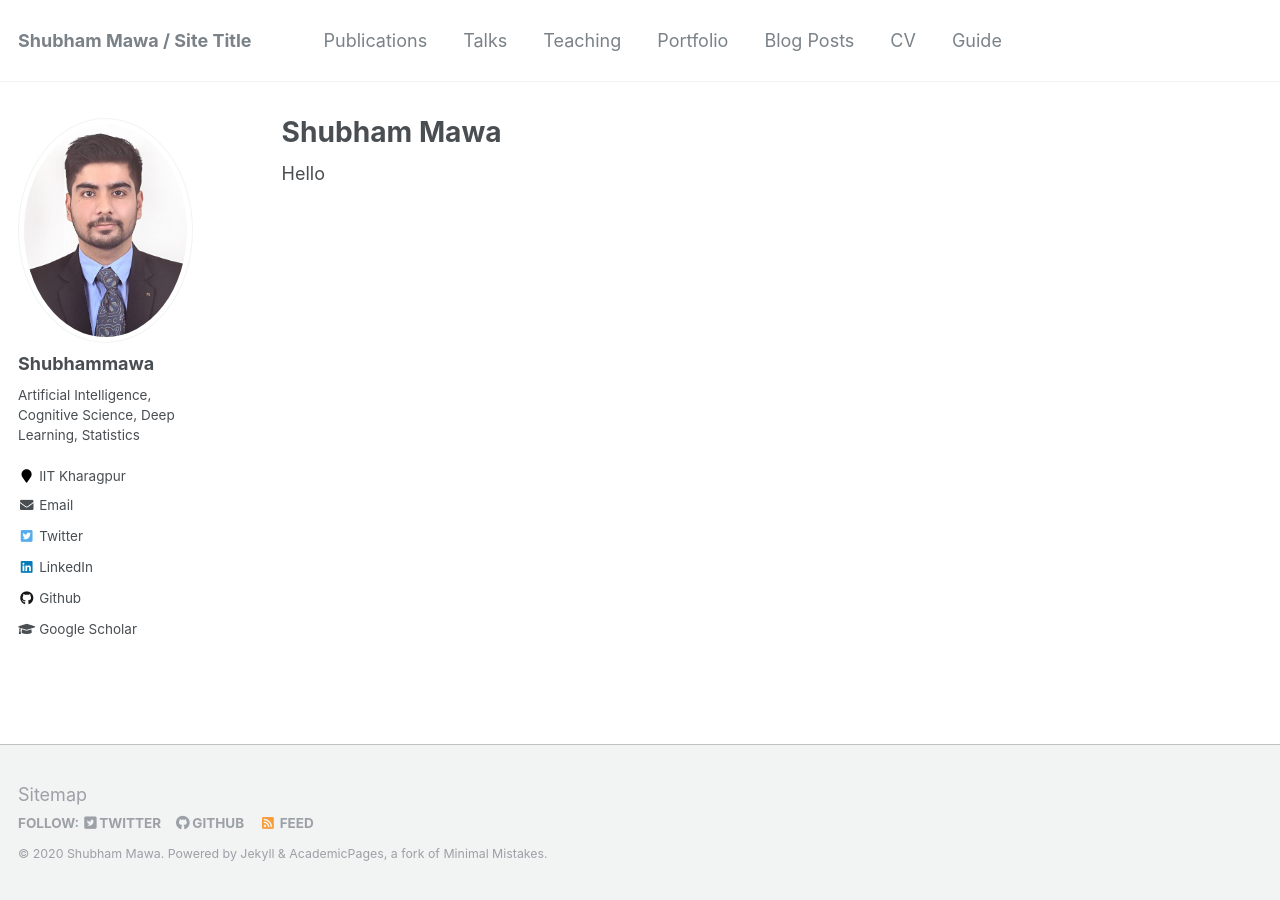
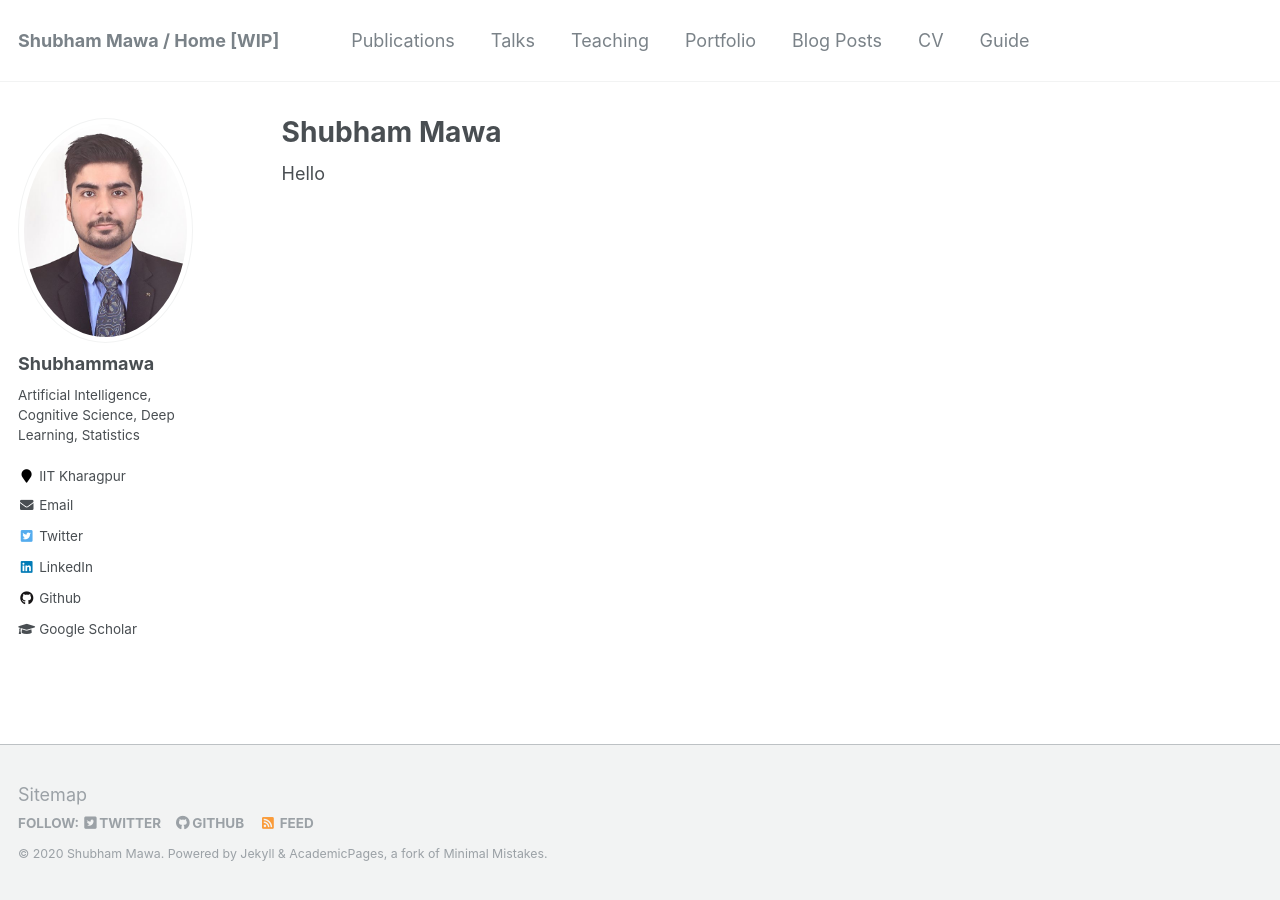
Before and after one commit to Shubhammawa/Shubhammawa.github.io, a Jekyll site: the page built from _pages/about.md, in a window 1280 px wide. Built offline with Jekyll 4.4.1, drawn with Linux system fonts in a browser that asks for light colours.

Commit message:
Updated config.yml

```diff
--- a/_config.yml
+++ b/_config.yml
@@ -7,7 +7,7 @@
 
 # Site Settings
 locale                   : "en-US"
-title                    : "Shubham Mawa / Site Title"
+title                    : "Shubham Mawa / Home [WIP]"
 title_separator          : "-"
 name                     : &name "Shubham Mawa"
 description              : &description "personal description"
```
